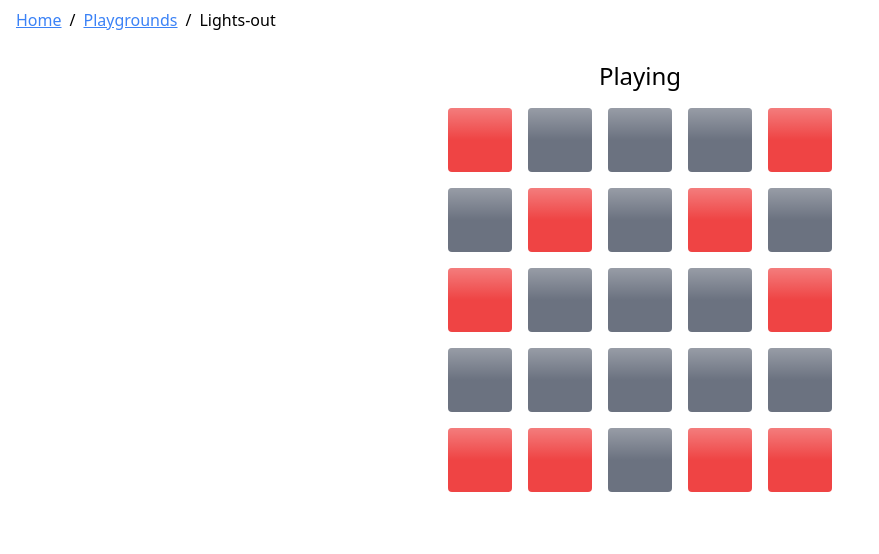
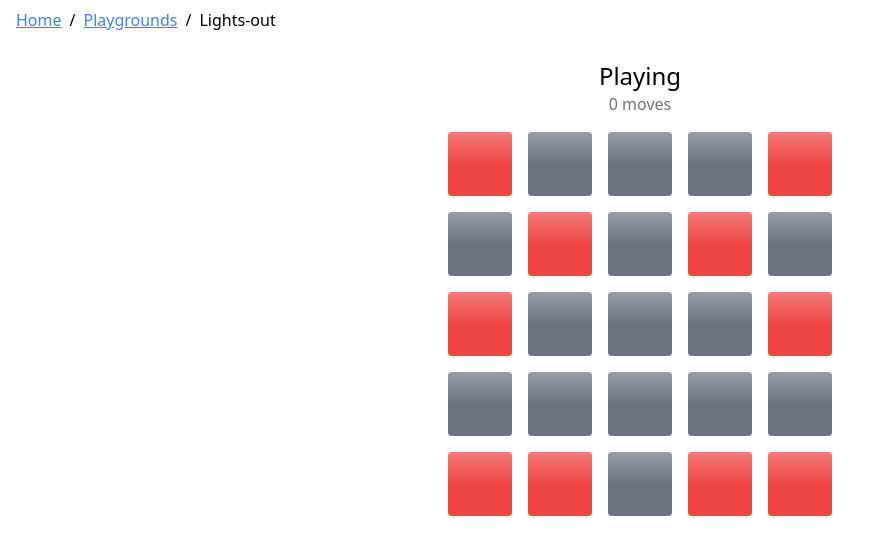
Before and after one commit to lesleh/lesleh-playground, a Next.js app: page /playgrounds/lights-out in a window 1280 px wide. Both pictures are taken after a click on the button "Start". Shown: the top 554 px of the page, without its empty margins (0-879 px from the left). Built offline with nearby package versions, Linux system fonts and the light colour scheme; a web font is replaced by a local one.

Commit message:
Add move count

```diff
--- a/src/app/playgrounds/lights-out/_components/LightsOut/LightsOut.tsx
+++ b/src/app/playgrounds/lights-out/_components/LightsOut/LightsOut.tsx
@@ -21,6 +21,12 @@ export function LightsOut() {
       <div className="grid grid-cols-5 gap-4 w-max h-max mx-auto mt-6">
         <div className="col-span-5 text-2xl text-center grid items-center justify-center">
           {VALUE_LABELS[current.value as keyof typeof VALUE_LABELS]}
+          {current.matches("won") || current.matches("playing") ? (
+            <span className="text-base text-gray-500">
+              {current.context.moveCount}{" "}
+              {current.context.moveCount === 1 ? "move" : "moves"}
+            </span>
+          ) : null}
         </div>
         {current.context.board.map((row, rowIndex) => (
           <Fragment key={rowIndex}>
--- a/src/app/playgrounds/lights-out/_machines/lightsOutMachine.ts
+++ b/src/app/playgrounds/lights-out/_machines/lightsOutMachine.ts
@@ -5,6 +5,7 @@ type LightsOutContext = {
   randomizeCount: number;
   solution: Array<[number, number]>;
   solutionIndex: number;
+  moveCount: number;
 };
 
 type LightsOutEvents =
@@ -118,6 +119,7 @@ export const lightsOutMachine = createMachine(
       randomizeCount: 0,
       solution: [],
       solutionIndex: 0,
+      moveCount: 0,
     },
     states: {
       idle: {
@@ -207,6 +209,7 @@ export const lightsOutMachine = createMachine(
         return {
           ...context,
           board: togglePositions(context.board, row, col),
+          moveCount: context.moveCount + 1,
         };
       }),
       clearBoard: assign(() => ({
@@ -214,6 +217,7 @@ export const lightsOutMachine = createMachine(
           .fill(null)
           .map(() => Array(5).fill(false)),
         randomizeCount: 0,
+        moveCount: 0,
       })),
       randomToggle: assign(({ context }) => {
         const row = Math.floor(Math.random() * 5);
@@ -235,6 +239,7 @@ export const lightsOutMachine = createMachine(
           ...context,
           board: togglePositions(context.board, row, col),
           solutionIndex: context.solutionIndex + 1,
+          moveCount: context.moveCount + 1,
         };
       }),
     },
```
